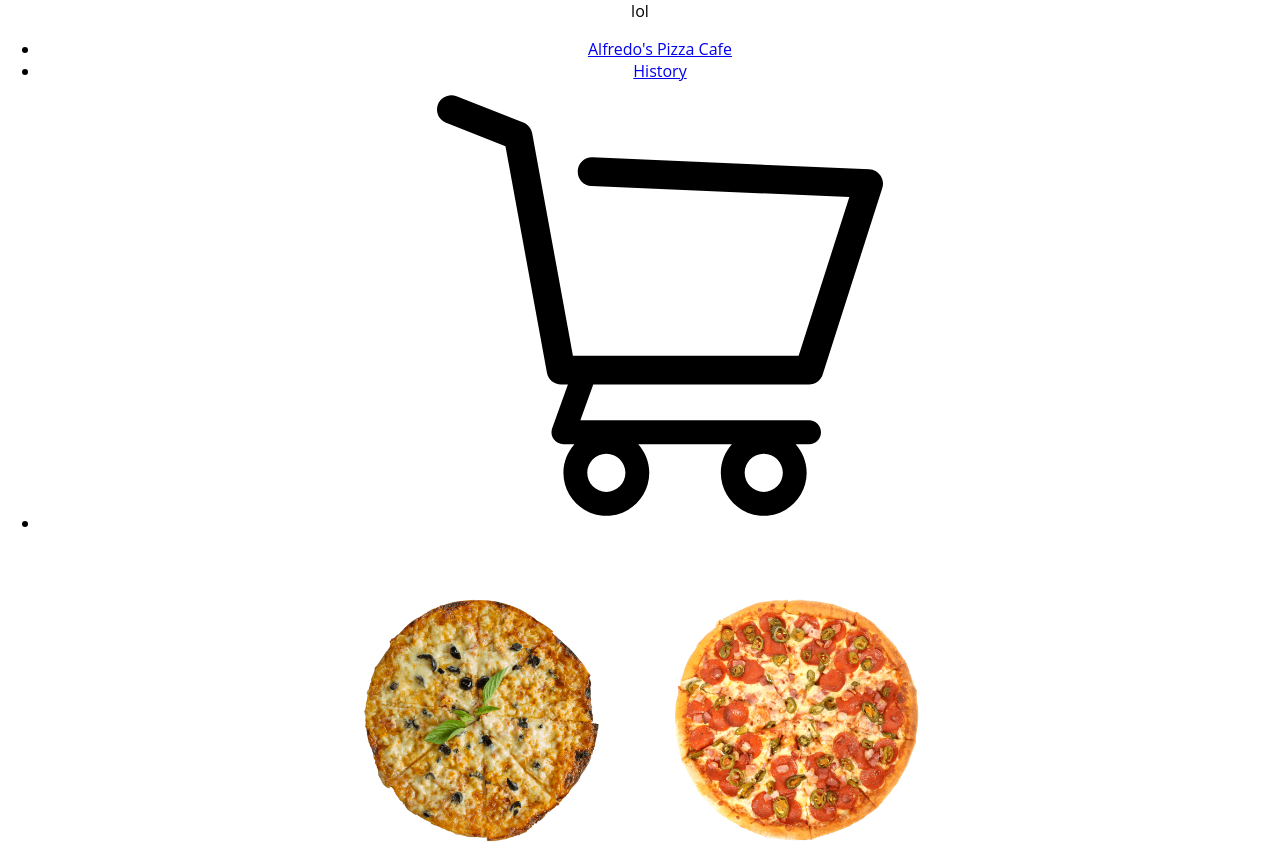
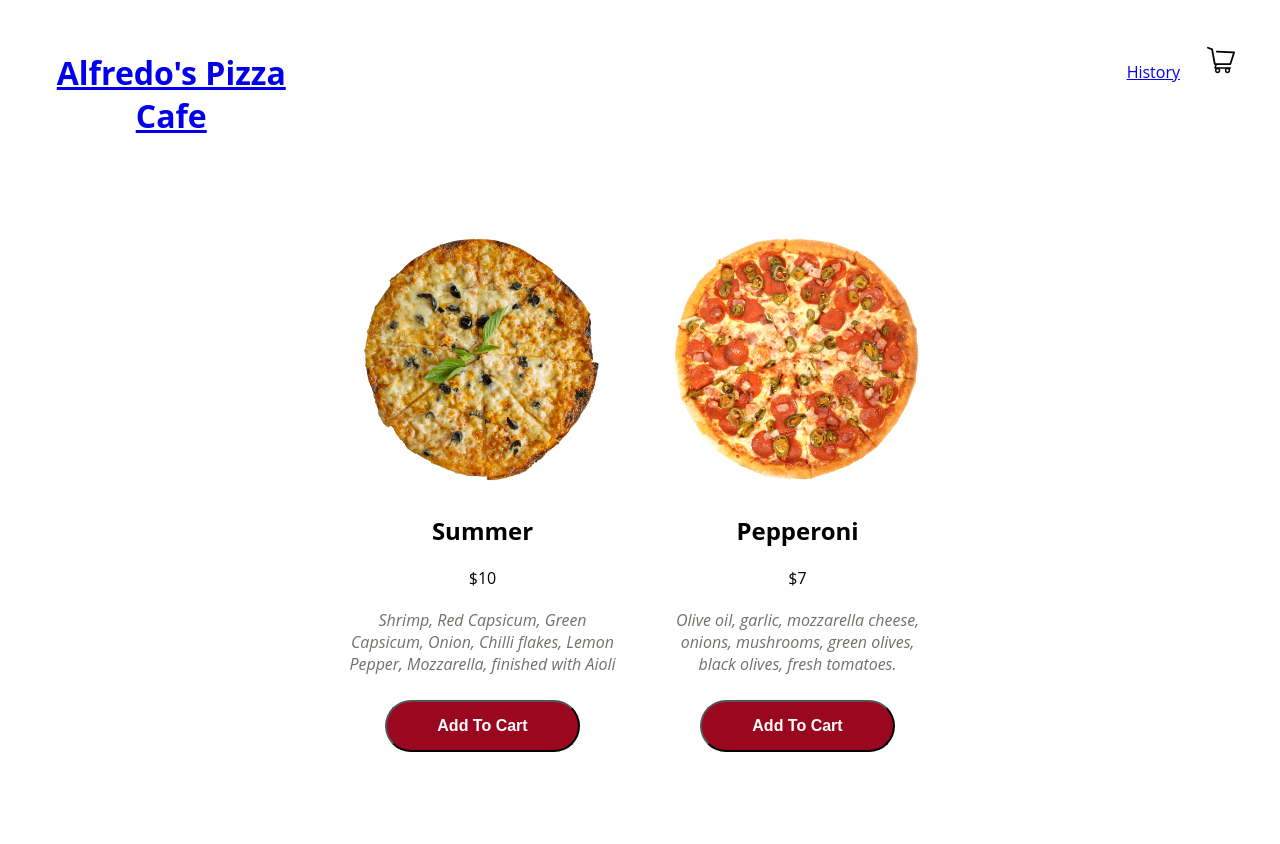
Before and after one commit to dsmontoya/alfredos-pizza-cafe, a React (Create React App) app: page / in a window 1280 px wide. Shown: the top 844 px of the page. After the commit the page ends 800 px from the top, so only its background shows below. Built offline with nearby package versions, Linux system fonts and the light colour scheme.

Commit message:
fix header

```diff
--- a/src/App.css
+++ b/src/App.css
@@ -4,6 +4,24 @@
 
 body {
   font-family: 'Open Sans';
+}
+
+.col-1 {width: 8.33%;}
+.col-2 {width: 16.66%;}
+.col-3 {width: 25%;}
+.col-4 {width: 33.33%;}
+.col-5 {width: 41.66%;}
+.col-6 {width: 50%;}
+.col-7 {width: 58.33%;}
+.col-8 {width: 66.66%;}
+.col-9 {width: 75%;}
+.col-10 {width: 83.33%;}
+.col-11 {width: 91.66%;}
+.col-12 {width: 100%;}
+
+[class*="col-"] {
+  float: left;
+  padding: 15px;
 }
 
 .App {
@@ -36,6 +54,14 @@ body {
   color: #61dafb;
 }
 
+.Header-item {
+  list-style: none;
+}
+
+.Header-cart {
+  padding-top: 0;
+}
+
 @keyframes App-logo-spin {
   from {
     transform: rotate(0deg);
@@ -44,21 +70,3 @@ body {
     transform: rotate(360deg);
   }
 }
-
-.col-1 {width: 8.33%;}
-.col-2 {width: 16.66%;}
-.col-3 {width: 25%;}
-.col-4 {width: 33.33%;}
-.col-5 {width: 41.66%;}
-.col-6 {width: 50%;}
-.col-7 {width: 58.33%;}
-.col-8 {width: 66.66%;}
-.col-9 {width: 75%;}
-.col-10 {width: 83.33%;}
-.col-11 {width: 91.66%;}
-.col-12 {width: 100%;}
-
-[class*="col-"] {
-  float: left;
-  padding: 15px;
-}
--- a/src/App.js
+++ b/src/App.js
@@ -15,23 +15,26 @@ import Home from "./home/Home.js";
 function App() {
   const [products, setProducts] = useState([
     {id: 1, name:"Summer", image: "summer-pizza.png", description: "Shrimp, Red Capsicum, Green Capsicum, Onion, Chilli flakes, Lemon Pepper, Mozzarella, finished with Aioli", price: 10},
-    {id: 2, name:"Pepperoni", image: "pepperoni-pizza.png", description: "Extra-virgin olive oil, garlic, mozzarella cheese, onions, mushrooms, green olives, black olives, fresh tomatoes.", price: 7},
+    {id: 2, name:"Pepperoni", image: "pepperoni-pizza.png", description: "Olive oil, garlic, mozzarella cheese, onions, mushrooms, green olives, black olives, fresh tomatoes.", price: 7},
   ]);
   return (
     <div className="App">
-      <header>
-        lol
-      </header>
       <Router>
-        <div>
-          <nav>
+        <header className="Header col-12">
+          <div className=" Header-title col-3">
+            <Link to="/">
+              <h1>Alfredo's Pizza Cafe</h1>
+            </Link>
+          </div>
+          <div className="col-7"></div>
+          <nav className="col-2">
             <ul>
-              <li><Link to="/">Alfredo's Pizza Cafe</Link></li>
-              <li><Link to="/history">History</Link></li>
-              <li><Link to="/cart"><CartButton></CartButton></Link></li>
+              <li className="Header-item Header-history col-7"><Link to="/history">History</Link></li>
+              <li className="Header-item Header-cart col-5"><Link to="/cart"><CartButton></CartButton></Link></li>
             </ul>
           </nav>
-
+        </header>
+        <div>
           <Switch>
             <Route path="/cart">
               <Cart />
--- /dev/null
+++ b/src/cart/CartButton.css
@@ -0,0 +1,7 @@
+.CartButton {
+  width: 100%;
+}
+
+.CartButton-image {
+  width: 100%;
+}
--- a/src/cart/CartButton.js
+++ b/src/cart/CartButton.js
@@ -1,9 +1,10 @@
 import React from 'react';
 import icon from "./cart-icon.svg";
+import "./CartButton.css"
 function CartButton() {
   return (
     <div className="CartButton">
-      <img src={icon} alt="cart button"></img>
+      <img src={icon} alt="cart button" className="CartButton-image"></img>
     </div>
   );
 }
```
